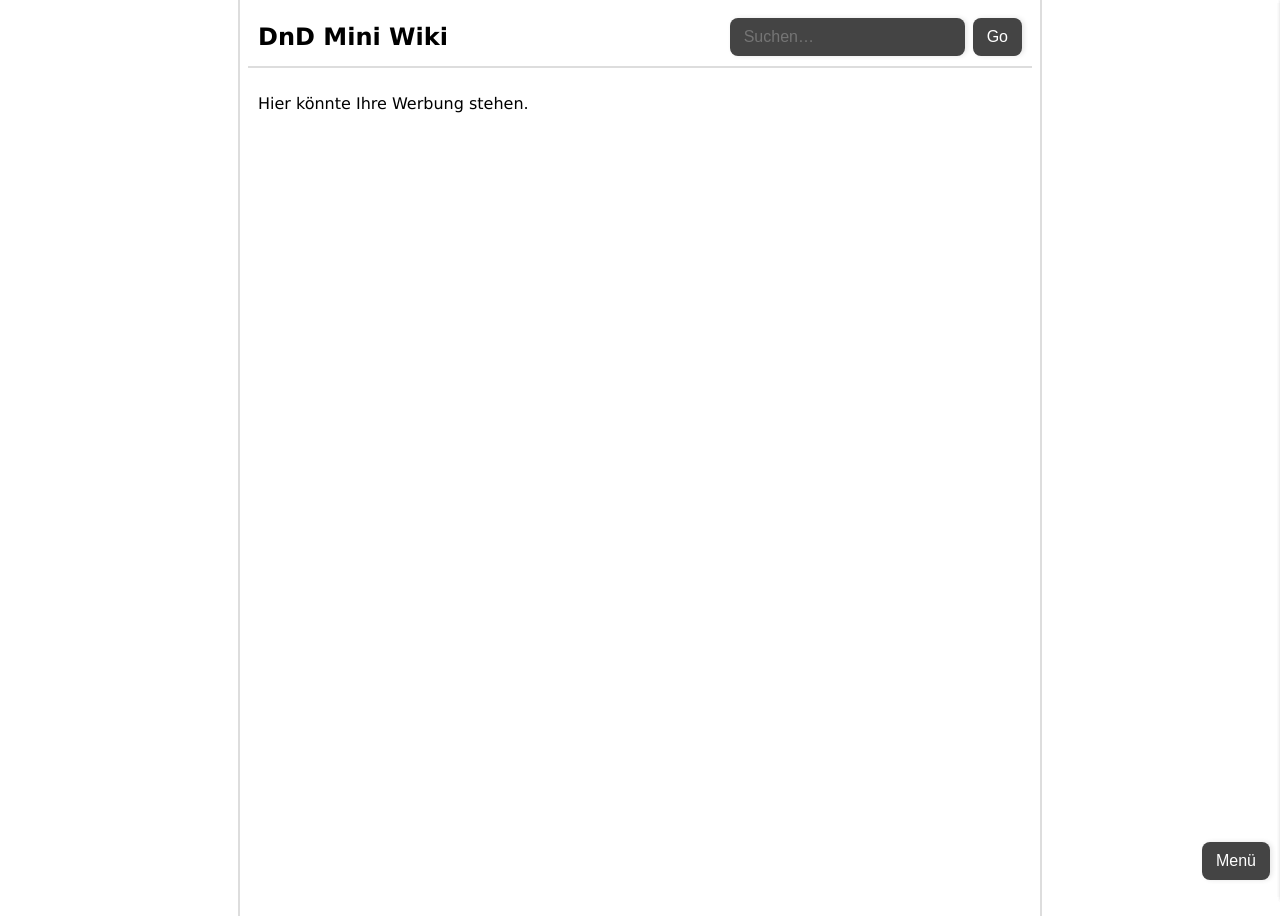
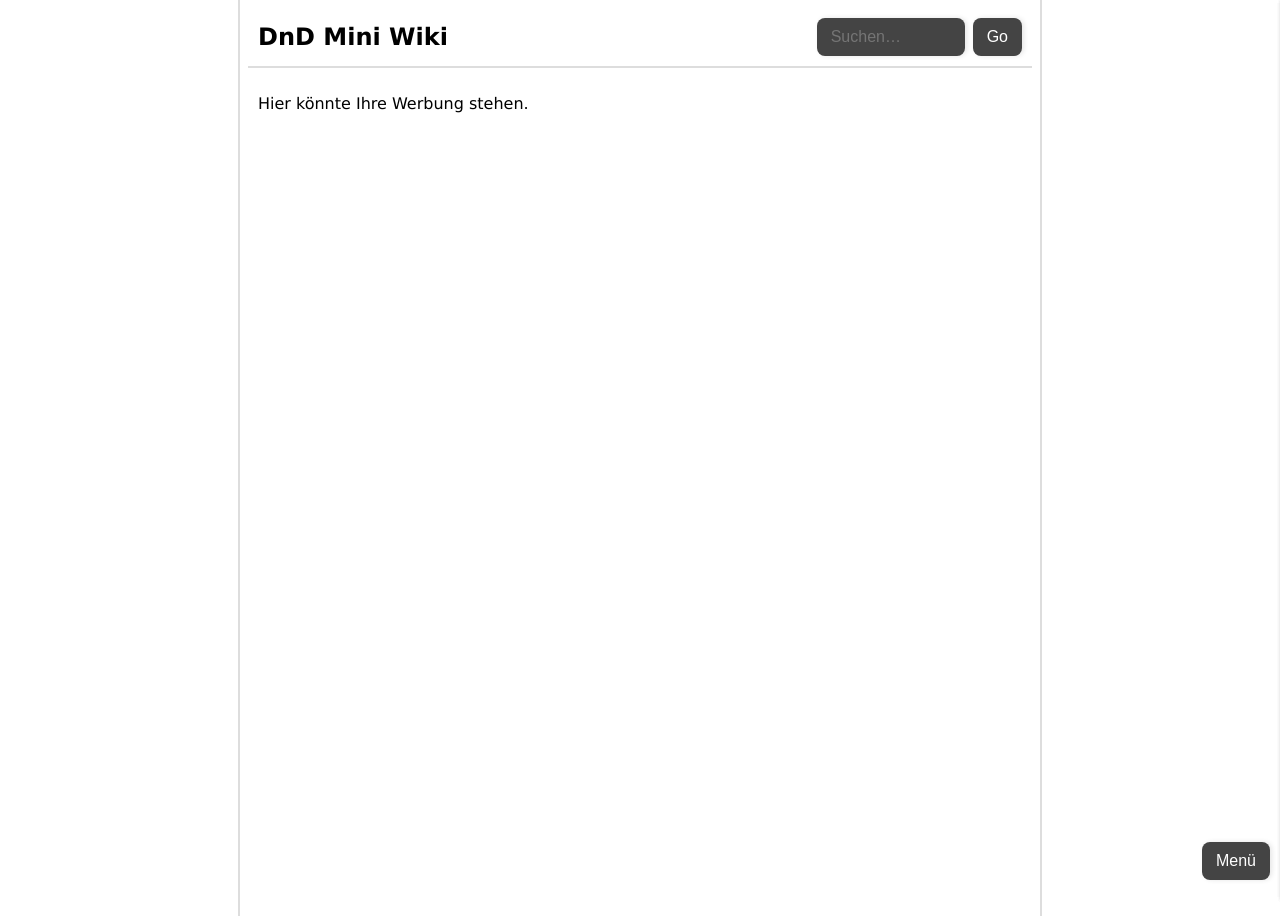
Before and after one commit to FelixDnD/FelixDnD.github.io, a Jekyll site: the page built from index.md, in a window 1280 px wide. Built offline with Jekyll 4.4.1, drawn with Linux system fonts in a browser that asks for light colours.

Commit message:
Adjusted Search Field

```diff
--- a/assets/css/menu.css
+++ b/assets/css/menu.css
@@ -148,6 +148,7 @@
   box-shadow: 2px 0 5px rgba(0, 0, 0, 0.1);
   outline: none;
   min-width: 100px;
+  max-width: 120px;
   transition: background-color 0.3s ease;
 }
 
```
Also changed, not shown: 1 other file.
